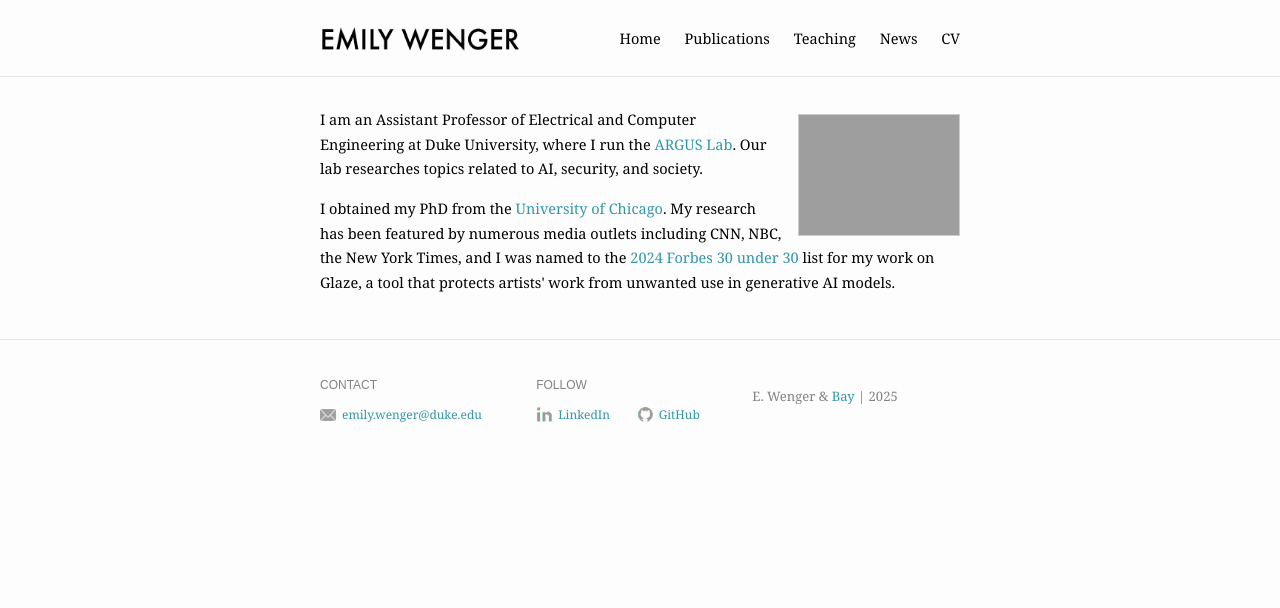
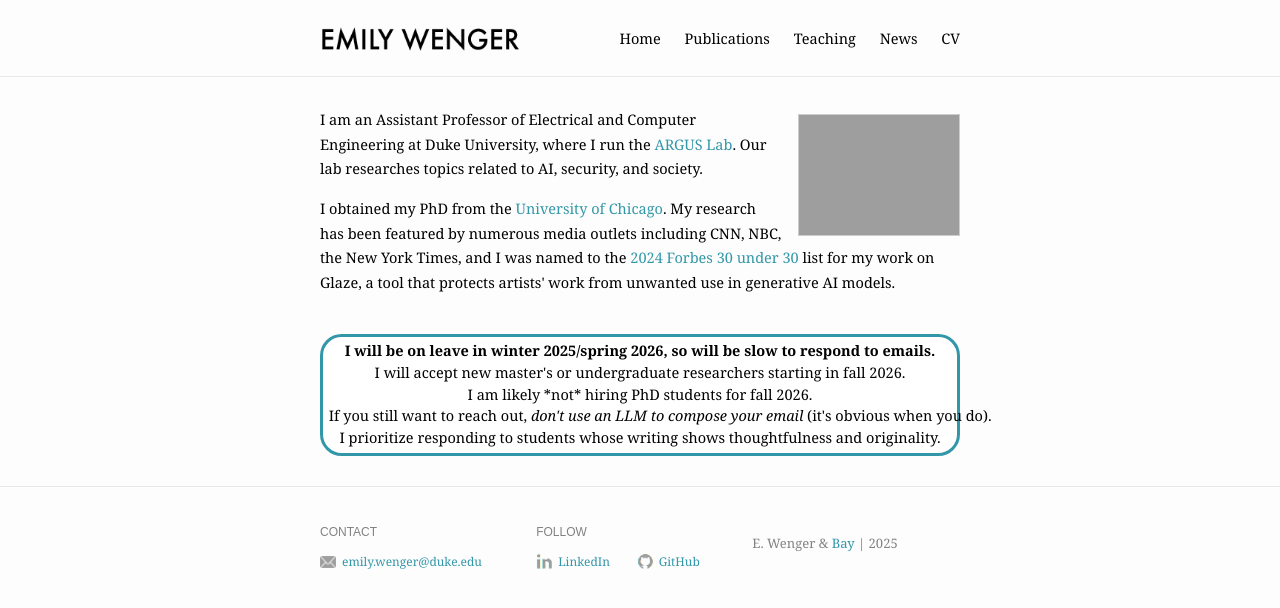
Before and after one commit to emilywenger/emilywenger.github.io, a Jekyll site: the page built from index.md, in a window 1280 px wide. Shown: the top 608 px of the page. Built offline with Jekyll 4.4.1, drawn with Linux system fonts in a browser that asks for light colours.

Commit message:
updated with statement

```diff
--- a/_layouts/home.html
+++ b/_layouts/home.html
@@ -14,7 +14,14 @@
             class="profilepic"
           />
           {{ content }}
-          <!-- <div class="job-button"> -->
+          <br>
+          <div class="job-button">
+            <b>I will be on leave in winter 2025/spring 2026, so will be slow to respond to emails.</b>
+            <br>
+            I will accept new master's or undergraduate researchers starting in fall 2026.<br>
+            I am likely *not* hiring PhD students for fall 2026.<br>
+            If you still want to reach out, <em>don't use an LLM to compose your email</em> (it's obvious when you do).<br>
+            I prioritize responding to students whose writing shows thoughtfulness and originality.
           <!--   <b>I am on the academic job market this fall, seeking a tenure-track position in Security/ML.</b> -->
           <!--   <\!-- <br>Here are my <a href="./assets/ewenger_research.pdf" target="_blank" -->
           <!--                        class="job-link-button">research statement</a>, <a href="./assets/ewenger_teaching.pdf" target="_blank" -->
@@ -23,7 +30,8 @@
           <!--           <br>Here is my <a href="./assets/CV.pdf" target="_blank" -->
           <!--           class="job-link-button">CV</a>. My teaching/research statements are available upon request - just email me. -->
           <!--   <br>You can also take a look at these representative publications: <a href="https://openaccess.thecvf.com/content/CVPR2021/papers/Wenger_Backdoor_Attacks_Against_Deep_Learning_Systems_in_the_Physical_World_CVPR_2021_paper.pdf" target="_blank">(1)</a>, <a href="https://www.usenix.org/system/files/sec20-shan.pdf" target="_blank">(2)</a>, <a href="https://dl.acm.org/doi/abs/10.1145/3460120.3484742" target="_blank">(3)</a>, <a href="./assets/salsa_neurips.pdf" target="_blank">(4)</a>. -->
-          <!-- </div> -->
+          <!-- </div>-->
+        </div>
         </div>
       </div>
     </div>
```
Also changed, not shown: teaching.md (+2 -2 lines).
